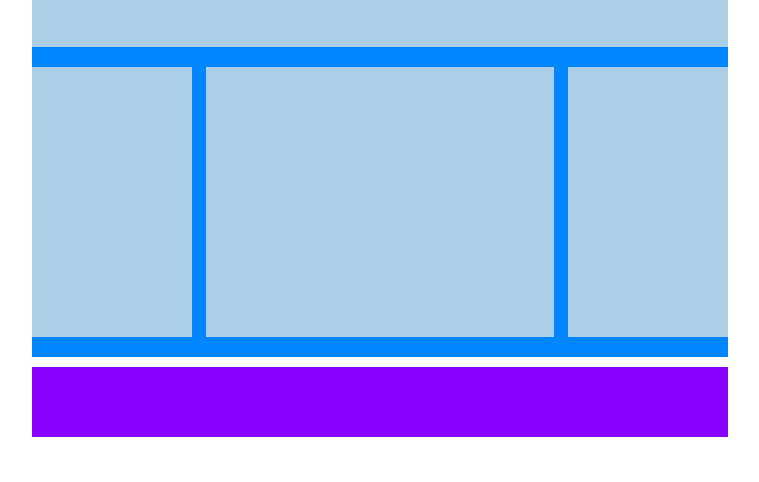
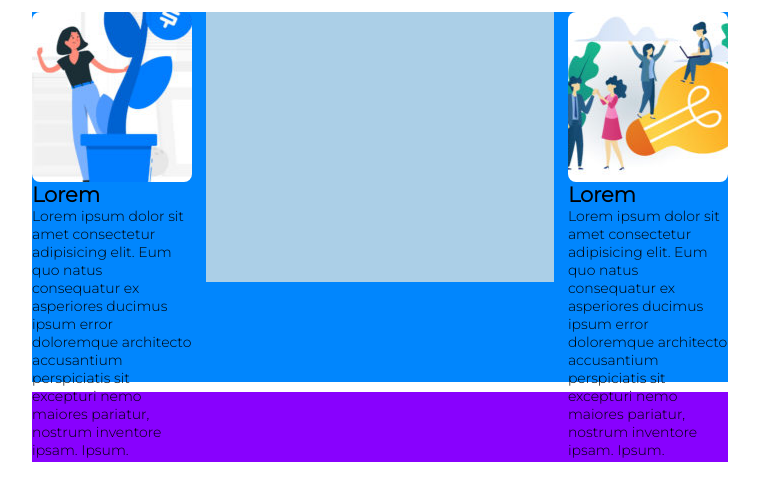
Before and after one commit to LorenzoGirinelli/htmlcss-wp, a plain HTML site: page index.html in a window 1280 px wide. Shown: the part 661-1143 px from the top of the page, without its empty margins (260-1019 px from the left). Before the commit the page ends 1118 px from the top, so only its background shows below. Drawn offline with Linux system fonts and the light colour scheme.

Commit message:
aside completati

```diff
--- a/css/styel.css
+++ b/css/styel.css
@@ -15,7 +15,9 @@ body{
     margin: auto;
     padding: 0px 100px;
 }
+
 /* HEADER */
+
 .logo{
     display: inline-block;
     border-right: 1px solid lightgrey;
@@ -56,7 +58,9 @@ body{
     height: 100%;
     object-fit: cover;
 }
+
 /* MENU */
+
 nav{
     margin: 20px 0px;
 }
@@ -74,7 +78,9 @@ nav{
     text-transform: uppercase;
 
 }
+
 /* MAIN*/
+
 .claerfix::after{
     content: "";
     display: table;
@@ -90,14 +96,40 @@ nav{
 .col{
     float: left;
     position: relative;
-    top: 80px;
 }
-.links, .widgets{
+aside{
     width: 23%;
-    height: 270px;
-    background-color: #abcfe7;
 }
-.container2{
+.widgets{
+    position: relative;
+    height: 170px;
+    background-repeat: no-repeat;
+    background-image: url(../img/img-3.jpg);
+    background-position: center;
+    object-fit: cover;
+    overflow: hidden;
+    border-radius: 8px;
+}
+.widgets-text{
+    font-size: 14px;
+}
+.links{
+    position: relative;
+    height: 170px;
+    background-repeat: no-repeat;
+    background-image: url(../img/img-1.jpg);
+    background-position: center;
+    object-fit: cover;
+    overflow: hidden;
+    border-radius: 8px;
+}
+.links-text{
+    font-size: 14px;
+}
+.capitolo{
+    position: relative;
+}
+.secondo-container{
     background-color: #0186fd;
     width: 100%;
     height: 370px;
@@ -106,7 +138,22 @@ nav{
     width: 100%;
     height: 60px;
     background-color: #abcfe7;
+    position: relative;
+    margin-bottom: 15px;
 }
+.title-cap{
+    font-size: 30px;
+    position: absolute;
+    bottom: 20px;
+    left: 0px;
+}
+.subtitle{
+    position: relative;
+    top: 40px;
+}
+
+/* FOOTER */
+
 footer{
     background-color: #8801fe;
     height: 70px;
--- a/index.html
+++ b/index.html
@@ -14,9 +14,7 @@
 
         <header>
             <div class="logo-container">
-                <div class="logo">
-                    <img src="img/logo.png" alt="My site">
-                </div>
+                <div class="logo"></div>
             </div>
 
             <!-- Menù -->
@@ -48,7 +46,7 @@
 
                     <h2 class="title">Pretium ac placerat dui interdum nunc in eros urna morbi</h2>
 
-                <p>Lorem ipsum dolor sit amet consectetur, adipisicing elit. Qui impedit cum molestias aut voluptas veritatis perferendis tenetur efficitur...</p>
+                    <p>Lorem ipsum dolor sit amet consectetur, adipisicing elit. Qui impedit cum molestias aut voluptas veritatis perferendis tenetur efficitur...</p>
 
                 </div>
             </div>
@@ -57,11 +55,25 @@
 
 <!-- MAIN -->
         <main class="clearfix">
-            <div class="container2">
-                <aside class="col links"></aside>
+            <div class="barra">
+                <h1 class="title-cap">Leadership</h1>
+                <span class="subtitle">Fertenum urna a libero tempus</span>
+            </div>
+            <div class="secondo-container">
+                <aside class="col"><div class="links"></div>
+                    <div class="links-text">
+                        <h2>Lorem</h2>
+                        <p>Lorem ipsum dolor sit amet consectetur adipisicing elit. Eum quo natus consequatur ex asperiores ducimus ipsum error doloremque architecto accusantium perspiciatis sit excepturi nemo maiores pariatur, nostrum inventore ipsam. Ipsum.</p>
+                    </div>
+                </aside>
                 <div class="col content"></div>
-                <aside class="col widgets"></aside>
-                <div class="barra"></div>
+                <aside class="col"><div class="widgets"></div>
+                    <div class="widgets-text">
+                        <h2>Lorem</h2>
+                        <p>Lorem ipsum dolor sit amet consectetur adipisicing elit. Eum quo natus consequatur ex asperiores ducimus ipsum error doloremque architecto accusantium perspiciatis sit excepturi nemo maiores pariatur, nostrum inventore ipsam. Ipsum.</p>
+                    </div>
+                </aside>
+
             </div>
         </main>
         <footer></footer>
```
